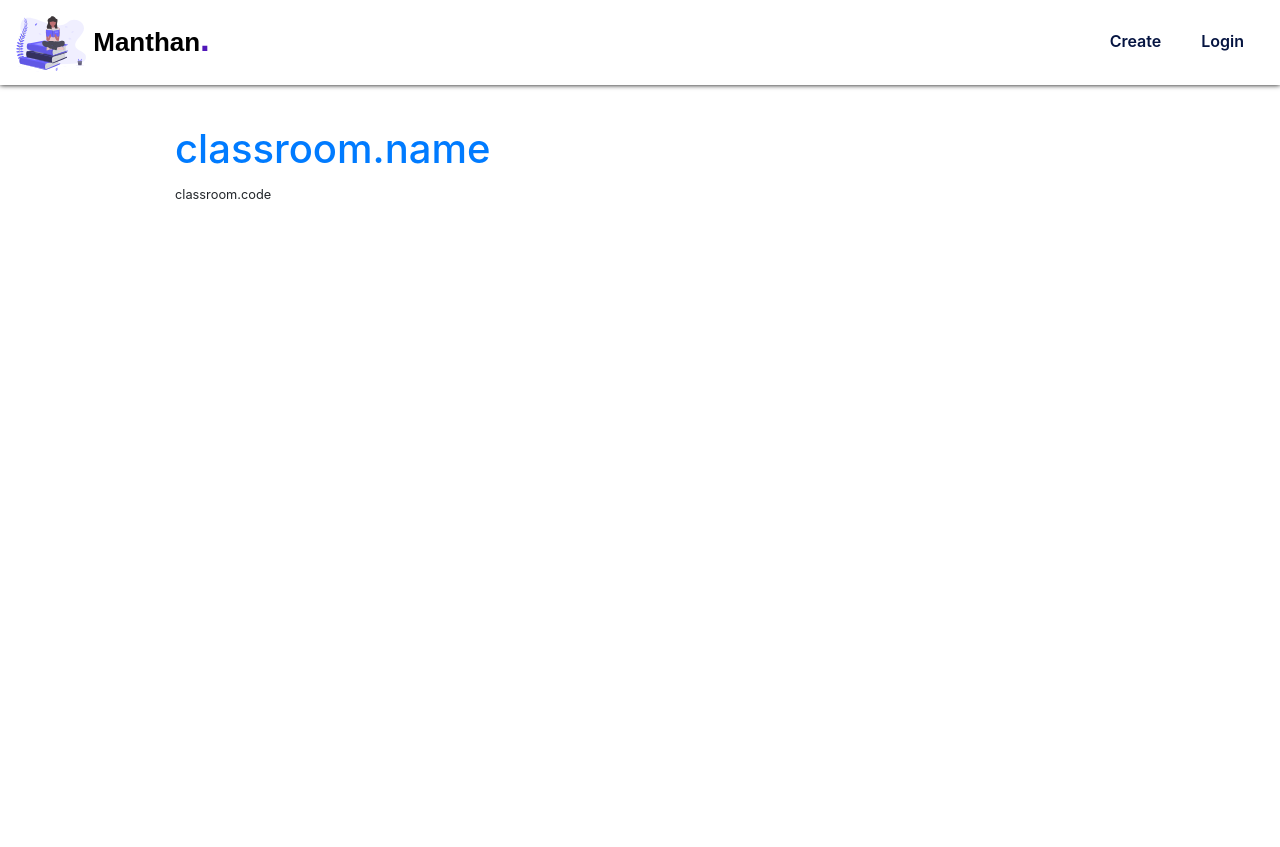
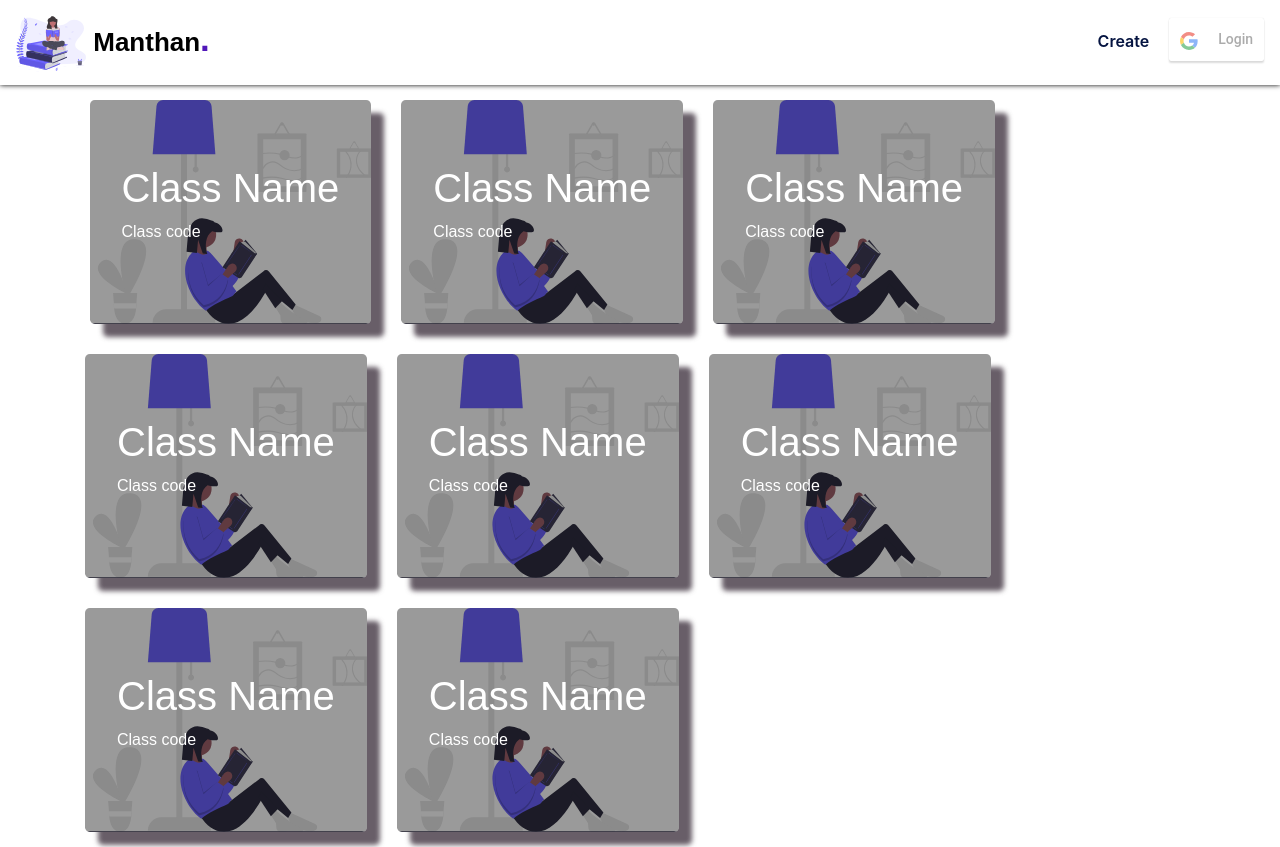
Before and after one commit to prasanjit101/manthan, a React (Create React App) app: page / in a window 1280 px wide. Before the commit the page ends 800 px from the top, so only its background shows below. Built offline with nearby package versions, Linux system fonts and the light colour scheme.

Commit message:
Updated Readme

```diff
--- a/package.json
+++ b/package.json
@@ -11,6 +11,7 @@
     "react": "^16.13.1",
     "react-bootstrap": "^1.3.0",
     "react-dom": "^16.13.1",
+    "react-google-login": "^5.1.21",
     "react-router-dom": "^5.2.0",
     "react-scripts": "3.4.3"
   },
--- a/src/Router/index.js
+++ b/src/Router/index.js
@@ -1,13 +1,12 @@
 import React from "react";
 import Routes from "./routes";
 import { BrowserRouter } from "react-router-dom";
-import Navbar from '../components/Navbar'
 import "bootstrap/dist/css/bootstrap.min.css";
 
  const Home = () => {
   return (
       <>
-    <Navbar/>
+
     <BrowserRouter>
         <Routes />
     </BrowserRouter>
--- a/src/components/App.css
+++ b/src/components/App.css
@@ -24,7 +24,7 @@
     height: 2px;
     bottom: 0;
     left: 0;
-    background: #17b978;
+    background: #5017b9;
     visibility: visible;
     -webkit-transform: scaleX(0);
     -moz-transform: scaleX(0);
@@ -54,3 +54,26 @@
   .navbar-brand span {
       font-size: 35px !important;
     color: #5017b9; }
+
+    #dropdown-basic{
+        background-color: transparent !important;
+        border: none;
+        border-radius: 60px !important ;
+        padding: 0;
+    }
+    #dropdown-basic img {
+        border-radius: 60px;
+        z-index: 1;
+    }
+   #jumbo{
+    background-color: #00000065 !important;
+       background-image: url('./img.svg');
+       background-size: cover;
+       background-blend-mode: darken;
+       color: white;
+       font-family: "Raleway", sans-serif;
+       margin: 15px;
+       -webkit-box-shadow: 13px 13px 5px 0px rgba(66,54,66,0.8);
+-moz-box-shadow: 13px 13px 5px 0px rgba(66,54,66,0.8);
+box-shadow: 13px 13px 5px 0px rgba(66, 54, 66, 0.8);
+   }
--- a/src/components/App.js
+++ b/src/components/App.js
@@ -1,13 +1,40 @@
 import React, { Component } from 'react';
 import './App.css';
-import Navbar from './Navbar'
+import {Navbar,Nav} from 'react-bootstrap';
+import GoogleBtn from './Login'
 import Main from './Main';
 
 class App extends Component {
+  state = {
+    userdata : [],
+    isLoggedin: false
+  }
+  constructor(props) {
+    super(props);
+    this.onlogin = this.onlogin.bind(this);
+  }
+  onlogin(profile){
+    this.setState({isLoggedin:true, userdata:profile})
+    console.log('ID: ' + this.state.userdata.getId()); // Do not send to your backend! Use an ID token instead.
+    console.log('Name: ' + this.state.userdata.getName());
+    console.log('Image URL: ' + this.state.userdata.getImageUrl());
+    console.log('Email: ' + this.state.userdata.getEmail()); // This is null if the 'email' scope is not present.
+  }
   render() {
     return (
       <div>
-        <Main/>
+        <Navbar sticky="top" bg="dark" id="navbar" variant="dark">
+      <Navbar.Brand href="/"><img src="../logo.svg" width="70px"/> Manthan<span>.</span></Navbar.Brand>
+      <Navbar.Toggle />
+      <Navbar.Collapse className="justify-content-end">
+      <Nav>
+      <Nav.Link id="nav-link" href="/"><span>Create</span></Nav.Link>
+      <GoogleBtn onlogin={this.onlogin}/>
+      </Nav>
+      </Navbar.Collapse>
+      </Navbar>
+        <Main userdata={this.state.userdata}/>
+
       </div>
     );
   }
--- a/src/components/Login.js
+++ b/src/components/Login.js
@@ -0,0 +1,91 @@
+import React, { Component } from 'react'
+import { GoogleLogin, GoogleLogout } from 'react-google-login';
+import {Dropdown} from 'react-bootstrap';
+
+const CLIENT_ID = '928461249024-ugbiksni2621u5kv6vnq6ikrptdbjaah.apps.googleusercontent.com';
+
+
+class GoogleBtn extends Component {
+   constructor(props) {
+    super(props);
+
+    this.state = {
+      isLogined: false,
+      userdata:[],
+      accessToken: ''
+    };
+
+    this.login = this.login.bind(this);
+    this.handleLoginFailure = this.handleLoginFailure.bind(this);
+    this.logout = this.logout.bind(this);
+    this.handleLogoutFailure = this.handleLogoutFailure.bind(this);
+  }
+
+  login (response) {
+    var profile = response.getBasicProfile();
+    this.props.onlogin(profile)
+
+    if(response.accessToken){
+      this.setState(state => ({
+        isLogined: true,
+        userdata : profile,
+        accessToken: response.accessToken
+      }));
+    }
+  }
+
+  logout (response) {
+    this.setState(state => ({
+      isLogined: false,
+      accessToken: ''
+    }));
+  }
+
+  handleLoginFailure (response) {
+    alert('Failed to log in')
+  }
+
+  handleLogoutFailure (response) {
+    alert('Failed to log out')
+  }
+
+  render() {
+    return (
+    <div>
+      { this.state.isLogined ?
+      <>
+      <Dropdown alignRight>
+  <Dropdown.Toggle variant="success" id="dropdown-basic">
+  <img className="dropbtn" src={this.state.userdata.getImageUrl()} width="50px"/>
+  </Dropdown.Toggle>
+
+  <Dropdown.Menu>
+    <Dropdown.Item>{this.state.userdata.getName()}</Dropdown.Item>
+    <Dropdown.Item>{this.state.userdata.getEmail()}</Dropdown.Item>
+    <Dropdown.Item><GoogleLogout
+          clientId={ CLIENT_ID }
+          buttonText='Logout'
+          onLogoutSuccess={ this.logout }
+          onFailure={ this.handleLogoutFailure }
+        >
+        </GoogleLogout></Dropdown.Item>
+
+  </Dropdown.Menu>
+</Dropdown>
+
+
+        </>: <GoogleLogin
+          clientId={ CLIENT_ID }
+          buttonText='Login'
+          onSuccess={ this.login }
+          onFailure={ this.handleLoginFailure }
+          responseType='code,token'
+          isSignedIn={true}
+        />
+      }
+    </div>
+    )
+  }
+}
+
+export default GoogleBtn;
--- a/src/components/Main.js
+++ b/src/components/Main.js
@@ -1,5 +1,6 @@
 //THIS COMONENTS HAVE CARDS OF EVERY CLASS OF A TEACHER
 import React, { Component } from 'react';
+import {Container,Row,Jumbotron} from 'react-bootstrap';
 class Main extends Component {
 
   state={
@@ -14,15 +15,55 @@ class Main extends Component {
 
   render() {
     return (
-            <div className="conatainer">
-              <p>&nbsp;</p>
-              <div className="classroom-card col-md-9 ml-auto mr-auto">
-                    <a href={{pathname: `/classroom/${55}`}}> <h1 className= "header">classroom.name</h1></a>
-                      <small className="code">classroom.code</small>
-                  </div>
+      <Container>
+  <Row>
+
+    <p>&nbsp;</p>
+    <Jumbotron id="jumbo">
+  <h1>Class Name</h1>
+  <p>
+    Class code
+  </p>
+</Jumbotron><Jumbotron id="jumbo">
+  <h1>Class Name</h1>
+  <p>
+    Class code
+  </p>
+</Jumbotron><Jumbotron id="jumbo">
+  <h1>Class Name</h1>
+  <p>
+    Class code
+  </p>
+</Jumbotron><Jumbotron id="jumbo">
+  <h1>Class Name</h1>
+  <p>
+    Class code
+  </p>
+</Jumbotron><Jumbotron id="jumbo">
+  <h1>Class Name</h1>
+  <p>
+    Class code
+  </p>
+</Jumbotron><Jumbotron id="jumbo">
+  <h1>Class Name</h1>
+  <p>
+    Class code
+  </p>
+</Jumbotron><Jumbotron id="jumbo">
+  <h1>Class Name</h1>
+  <p>
+    Class code
+  </p>
+</Jumbotron><Jumbotron id="jumbo">
+  <h1>Class Name</h1>
+  <p>
+    Class code
+  </p>
+</Jumbotron>
               { this.state.classrooms.map((classroom, key) => {
                 return(
                   <>
+
                   <div className="classroom-card col-md-9 ml-auto mr-auto" key={key}>
                     <a href={{pathname: `/classroom/${classroom._id}`}}> <h1 className= "header">{classroom.name}</h1></a>
                       <small className="code">{classroom.code}</small>
@@ -30,7 +71,8 @@ class Main extends Component {
                   </>
                 )
               })}
-            </div>
+  </Row>
+</Container>
     );
   }
 }
--- a/src/components/Navbar.js
+++ b/src/components/Navbar.js
@@ -1,5 +1,6 @@
 import React, { Component } from 'react';
 import {Navbar,Nav} from 'react-bootstrap';
+import GoogleBtn from './Login'
 import './App.css'
 class Example extends Component {
 
@@ -13,7 +14,7 @@ class Example extends Component {
       <Nav>
       <Nav.Link id="nav-link" href="/"><span>Create</span></Nav.Link>
       <Nav.Link id="nav-link" href="/login"><span>Login</span></Nav.Link>
-
+      <GoogleBtn/>
       </Nav>
       </Navbar.Collapse>
     </Navbar>
```
Also changed, not shown: src/components/img.svg (added), 1 other file (tests, documents, lock files or other folders).
